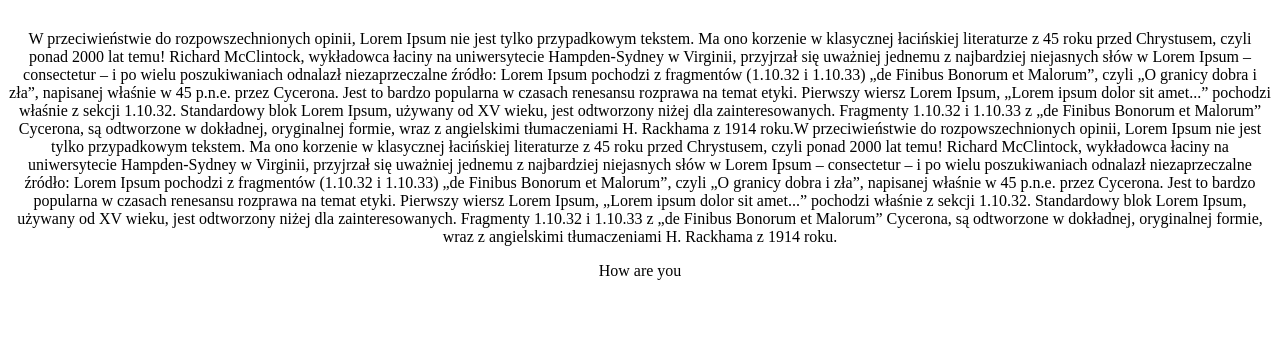
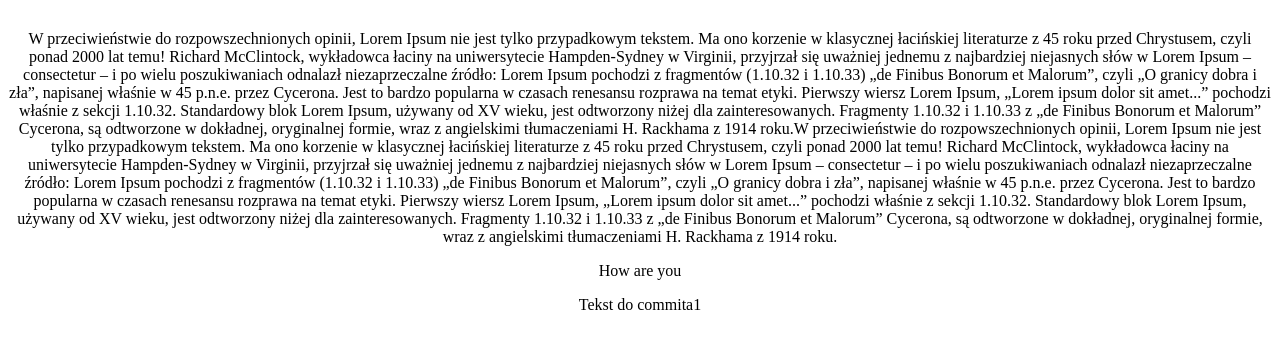
Before and after one commit to MaksBiderman/Modul_4, a plain HTML site: page index.html in a window 1280 px wide. Shown: the part 305-654 px from the top of the page. Drawn offline with Linux system fonts and the light colour scheme.

Commit message:
Test commita

```diff
--- a/index.html
+++ b/index.html
@@ -15,5 +15,6 @@
 
                 Standardowy blok Lorem Ipsum, używany od XV wieku, jest odtworzony niżej dla zainteresowanych. Fragmenty 1.10.32 i 1.10.33 z „de Finibus Bonorum et Malorum” Cycerona, są odtworzone w dokładnej, oryginalnej formie, wraz z angielskimi tłumaczeniami H. Rackhama z 1914 roku.</p>
         <p> How are you</p>
+        <p> Tekst do commita1</p>
     </body>
 </html>
```
